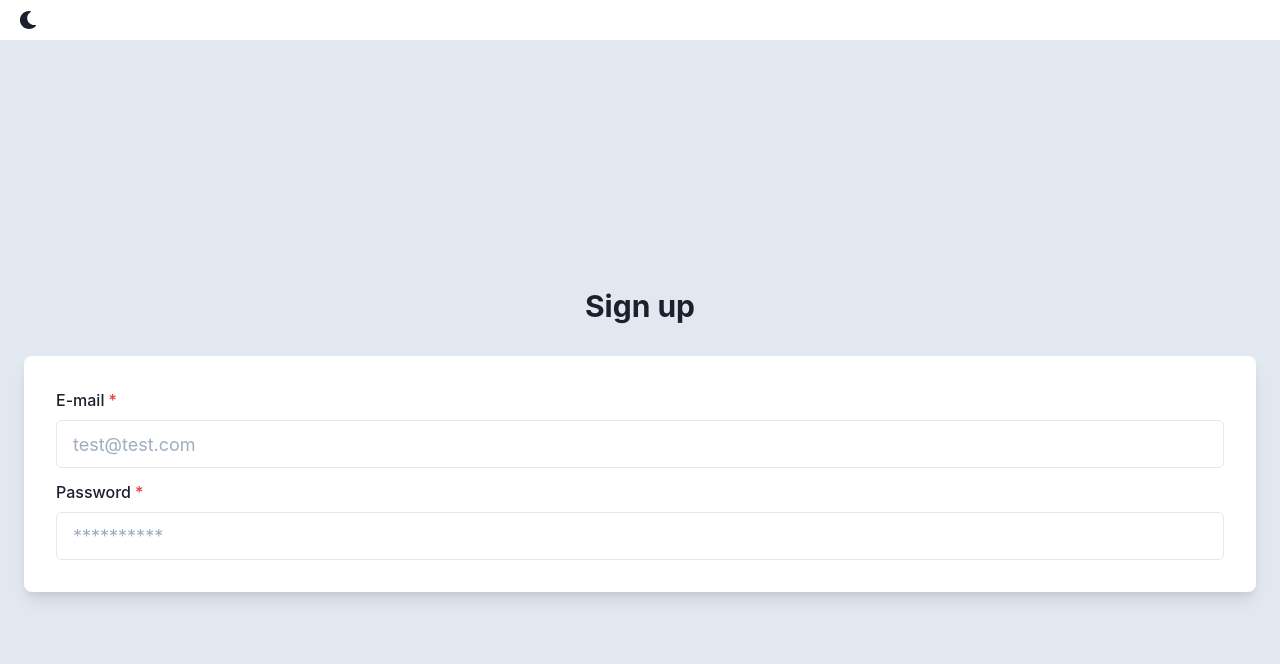
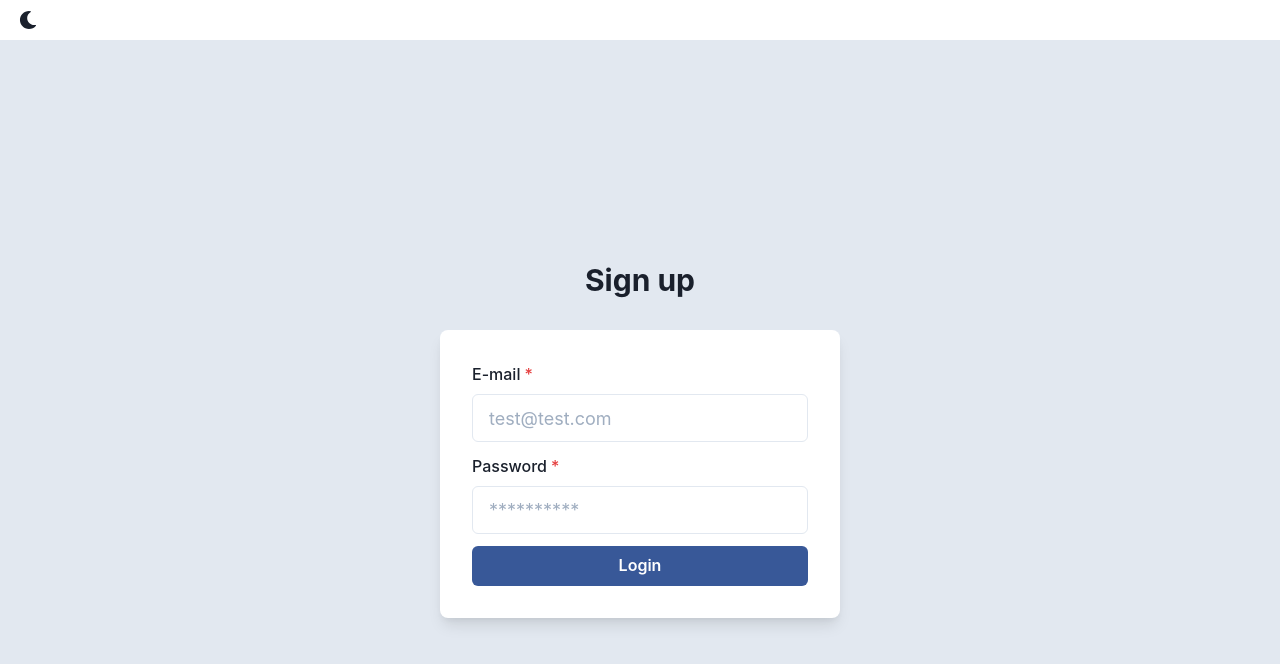
Before and after one commit to mlynek600/admin-panel, a React (Create React App) app: page / in a window 1280 px wide. Shown: the top 664 px of the page. Built offline with nearby package versions, Linux system fonts and the light colour scheme.

Commit message:
submit button

```diff
--- a/src/components/LoginForm/index.jsx
+++ b/src/components/LoginForm/index.jsx
@@ -4,6 +4,7 @@ import {
   Input,
   FormErrorMessage,
   Stack,
+  Button,
 } from '@chakra-ui/react'
 import { useForm } from 'react-hook-form'
 
@@ -12,6 +13,7 @@ const LoginForm = () => {
 
   const submitForm = values => {
     console.log('form values: ', values)
+    return new Promise(resolve => setTimeout(() => resolve(), 3000))
   }
 
   return (
@@ -49,6 +51,14 @@ const LoginForm = () => {
             {errors.password && errors.password.message}
           </FormErrorMessage>
         </FormControl>
+
+        <Button
+          type="submit"
+          isLoading={formState.isSubmitting}
+          colorScheme="facebook"
+        >
+          Login
+        </Button>
       </Stack>
     </form>
   )
--- a/src/pages/login/index.jsx
+++ b/src/pages/login/index.jsx
@@ -4,7 +4,7 @@ import LoginForm from '../../components/LoginForm'
 
 const LoginPage = () => (
   <Flex minHeight="100vh" align="center" justify="center" bg="gray.200">
-    <Stack spacing={8} mx="auto" width="full" py={12} px={6}>
+    <Stack spacing={8} mx="auto" width="full" py={12} px={6} maxW="md">
       <Heading fontSize="3xl" textAlign="center">
         Sign up
       </Heading>
```
